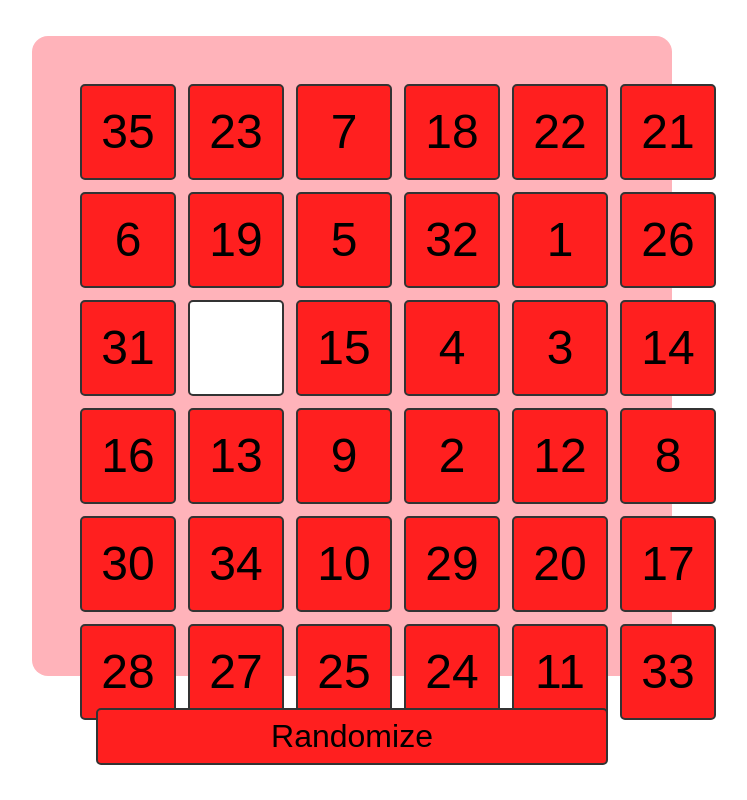
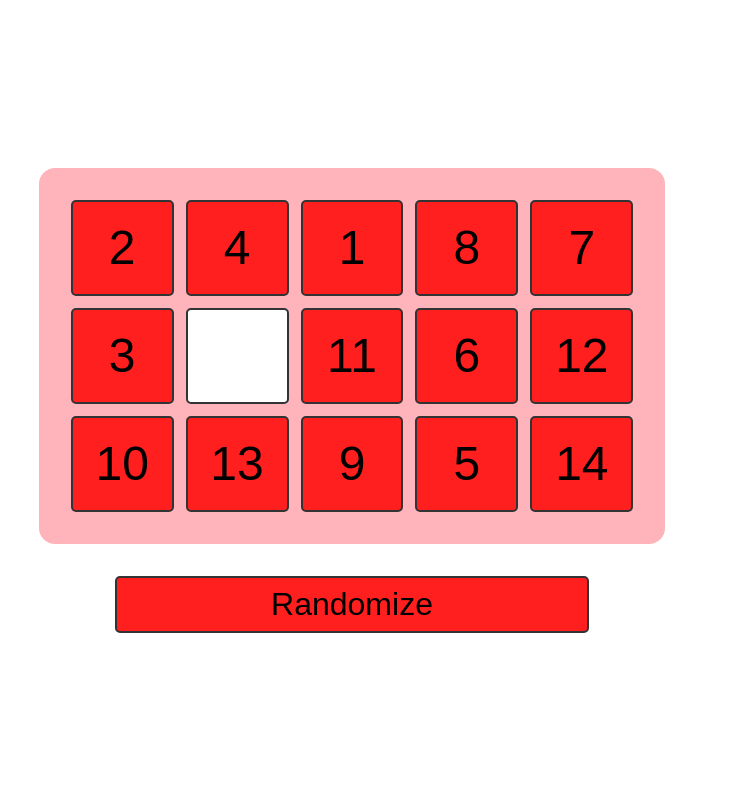
Before and after one commit to Skjesper/15-puzzle, a Next.js app: page / in a window 1280 px wide. Shown: the whole page, without its empty margins (288-1035 px from the left). Built offline with nearby package versions, Linux system fonts and the light colour scheme.

Commit message:
Added padding

```diff
--- a/src/components/Puzzle/Box/box.module.css
+++ b/src/components/Puzzle/Box/box.module.css
@@ -30,7 +30,7 @@
     grid-template-columns: repeat(var(--grid-cols), minmax(4rem, 1fr));
     grid-template-rows: repeat(var(--grid-rows), minmax(4rem, 1fr));
     gap: 10px;
-    /* padding: 2rem; */
+    padding: 2rem;
     border-radius: 16px;
   }
 }
@@ -40,7 +40,7 @@
     grid-template-columns: repeat(var(--grid-cols), minmax(5rem, 1fr));
     grid-template-rows: repeat(var(--grid-rows), minmax(5rem, 1fr));
     gap: 12px;
-    padding: 3rem;
+
 
   }
 }
--- a/src/config/puzzle.ts
+++ b/src/config/puzzle.ts
@@ -1,6 +1,6 @@
 export const PUZZLE_CONFIG = {
-  ROWS: 6,
-  COLS: 6,
+  ROWS: 3,
+  COLS: 5,
   get TOTAL_TILES() {
     return this.ROWS * this.COLS;
   }
```
